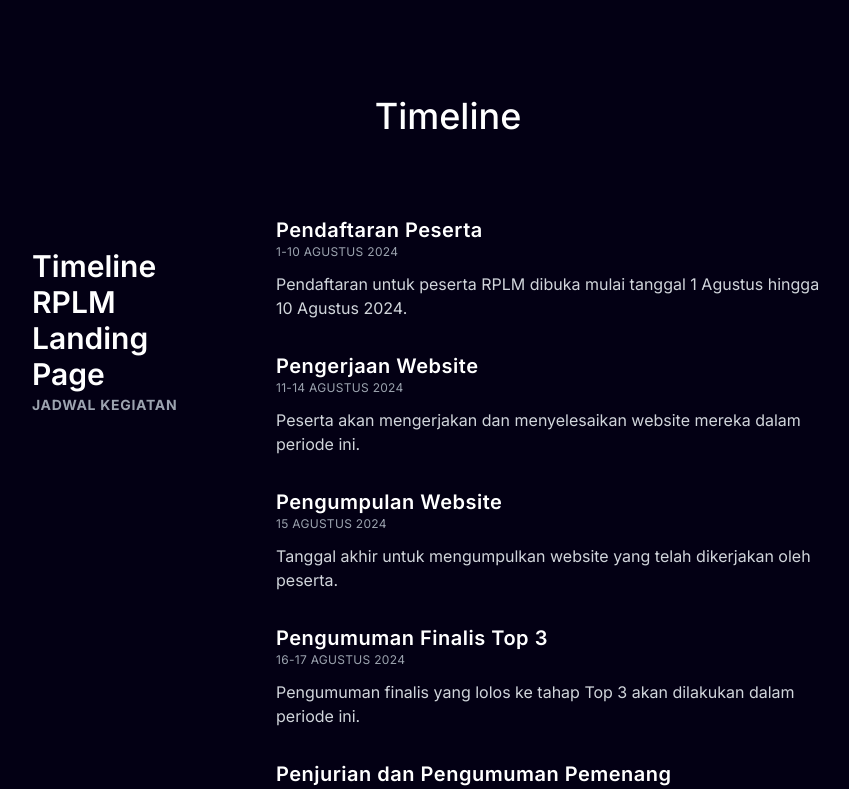
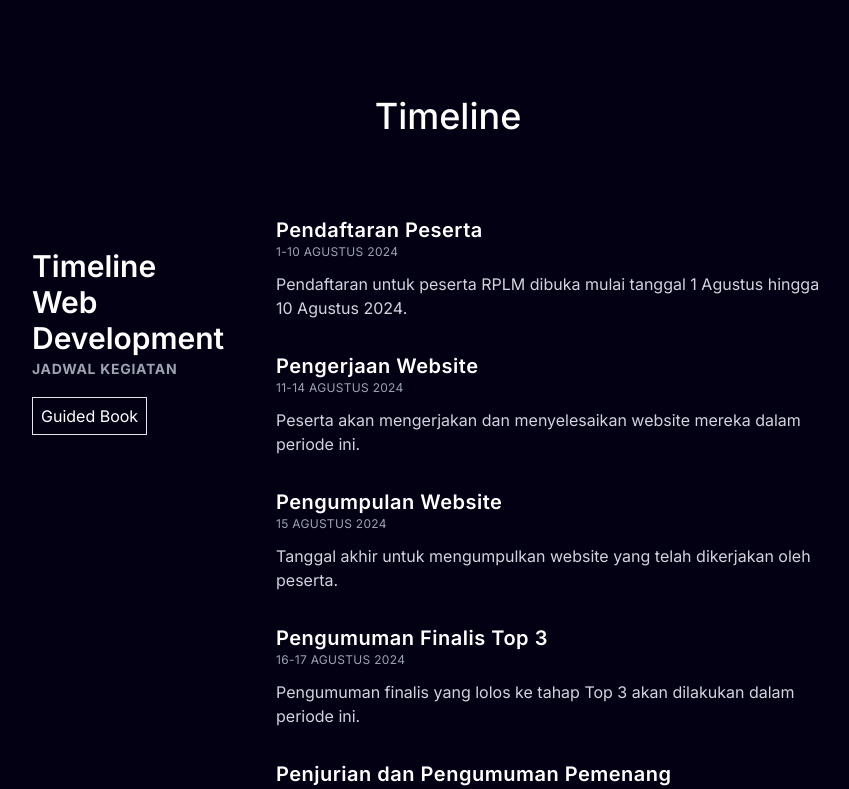
Before and after one commit to rvnkrwn/merdeka-hack, a Next.js app: page / in a window 1280 px wide. Shown: the part 2000-2789 px from the top of the page, without its empty margins (192-1041 px from the left). Built offline with nearby package versions, Linux system fonts and the light colour scheme; a web font is replaced by a local one.

Commit message:
update and chore

```diff
--- a/components/main/Hero.tsx
+++ b/components/main/Hero.tsx
@@ -8,7 +8,7 @@ const Hero = () => {
         autoPlay
         muted
         loop
-        className="absolute top-[200px]  h-full w-full left-0 z-[1] object-cover opacity-25"
+        className="absolute top-[200px] h-full w-full left-0 -z-10 object-cover opacity-25"
       >
         {/* <source src="/blackhole.webm" type="video/webm" /> */}
         <source src="/cards-video.webm" type="video/webm" />
--- a/components/main/StarBackground.tsx
+++ b/components/main/StarBackground.tsx
@@ -40,7 +40,7 @@ const StarBackground = (props: any) => {
 };
 
 const StarsCanvas = () => (
-    <div className="w-full h-auto fixed inset-0 z-[20]">
+    <div className="w-full h-auto fixed inset-0 -z-[20]">
         <Canvas camera={{position: [0, 0, 1]}}>
         <Suspense fallback={null}>
             <StarBackground />
--- a/components/sub/TimelineRPLM.tsx
+++ b/components/sub/TimelineRPLM.tsx
@@ -5,10 +5,13 @@ const TimelineRPLM = () => {
         <div className="grid gap-4 mx-4 sm:grid-cols-12">
           <div className="col-span-12 sm:col-span-3">
             <div className="text-center sm:text-left mb-14 before:block before:w-24 before:h-3 before:mb-5 before:rounded-md before:mx-auto sm:before:mx-0 before:dark:bg-violet-600">
-              <h3 className="text-3xl font-semibold">Timeline RPLM Landing Page</h3>
+              <h3 className="text-3xl font-semibold">Timeline Web Development</h3>
               <span className="text-sm font-bold tracking-wider uppercase text-gray-400">
                 Jadwal Kegiatan
               </span>
+              <br />
+              <br />
+              <a className="border p-2 mt-6" href="https://ittp.id/merdekahack-webdev-guidebook" target="_blank">Guided Book</a>
             </div>
           </div>
           <div className="relative col-span-12 px-4 space-y-6 sm:col-span-9">
--- a/components/sub/TimelineTI.tsx
+++ b/components/sub/TimelineTI.tsx
@@ -5,10 +5,13 @@ const TimelineTI = () => {
         <div className="grid gap-4 mx-4 sm:grid-cols-12">
           <div className="col-span-12 sm:col-span-3">
             <div className="text-center sm:text-left mb-14 before:block before:w-24 before:h-3 before:mb-5 before:rounded-md before:mx-auto sm:before:mx-0 before:dark:bg-violet-600">
-              <h3 className="text-3xl font-semibold">Timeline TI CTF</h3>
+              <h3 className="text-3xl font-semibold">Timeline Capture the Flag</h3>
               <span className="text-sm font-bold tracking-wider uppercase text-gray-400">
                 Jadwal Kegiatan
               </span>
+              <br />
+              <br />
+              <a className="border p-2 mt-6" href="https://ittp.id/merdekahack-ctf-guidebook" target="_blank">Guided Book</a>
             </div>
           </div>
           <div className="relative col-span-12 px-4 space-y-6 sm:col-span-9">
```
